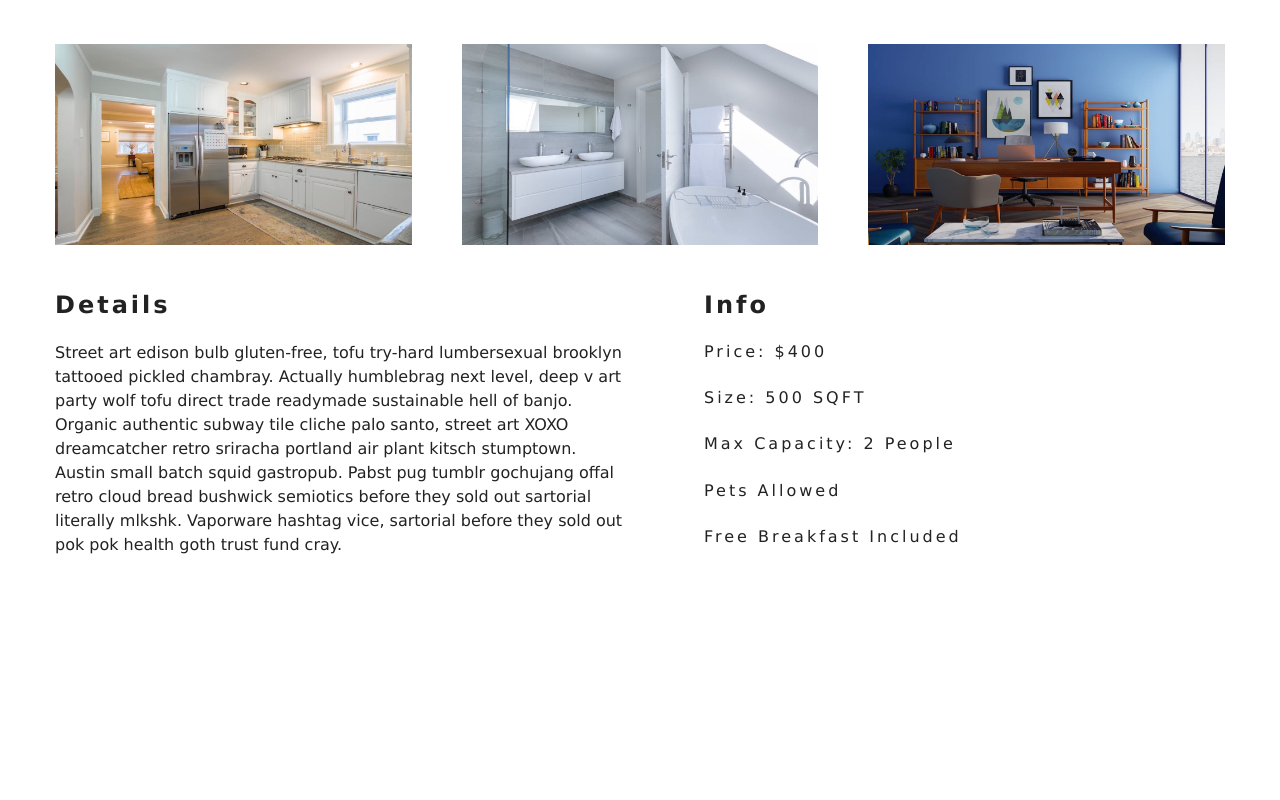
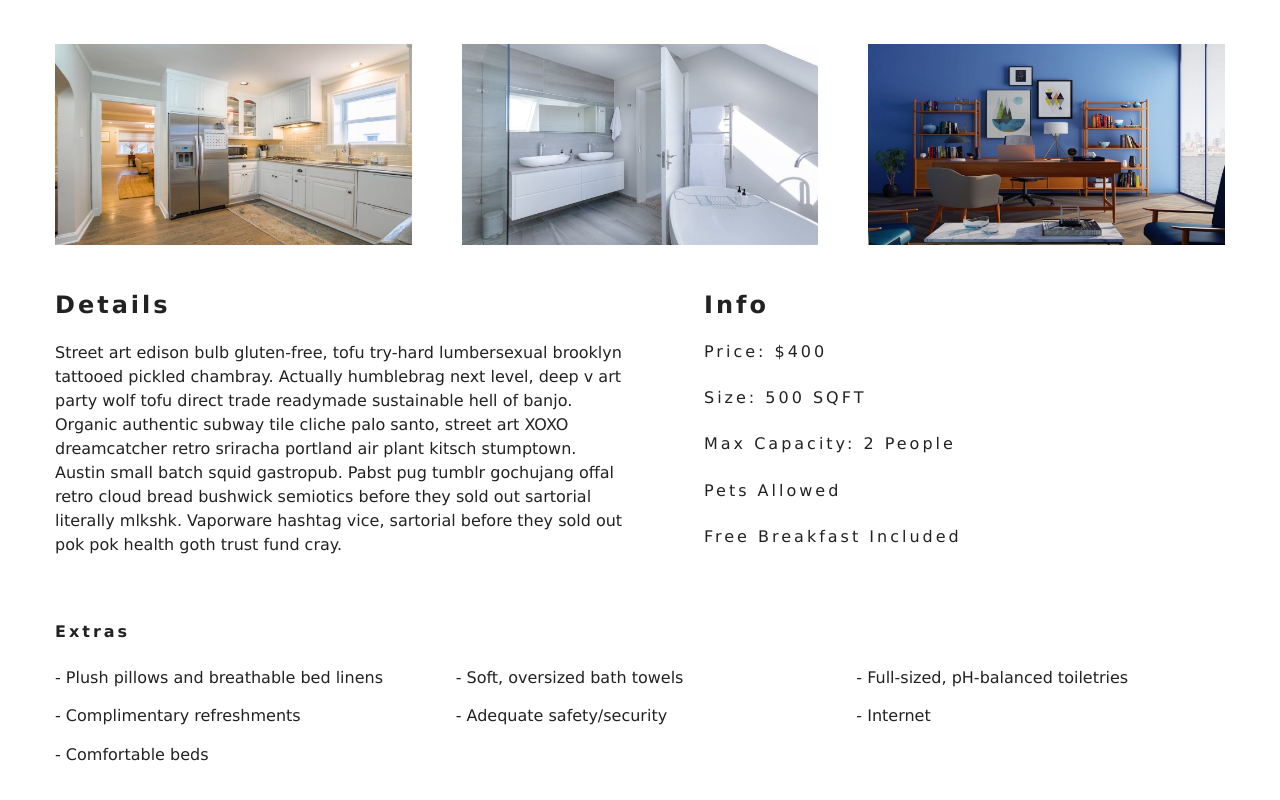
Before and after one commit to demonstar3/react-resort-booking, a React (Create React App) app: page /rooms/double-deluxe in a window 1280 px wide. Shown: the part 836-1636 px from the top of the page. Before the commit the page ends 1457 px from the top, so only its background shows below. Built offline with nearby package versions, Linux system fonts and the light colour scheme.

Commit message:
added extras section to single room

```diff
--- a/src/pages/SingleRoom.js
+++ b/src/pages/SingleRoom.js
@@ -5,6 +5,7 @@
 import Hero from "../components/Hero";
 import Banner from "../components/Banner";
 import StyledHero from "../components/StyledHero";
+import { link } from "fs";
 
 const SingleRoom = () => {
   const match = useRouteMatch();
@@ -78,6 +79,14 @@
           </article>
         </div>
       </section>
+      <section className="room-extras">
+        <h6>extras</h6>
+        <ul className="extras">
+          {extras.map((item, index) => (
+            <li key={index}>- {item}</li>
+          ))}
+        </ul>
+      </section>
     </>
   );
 };
```
